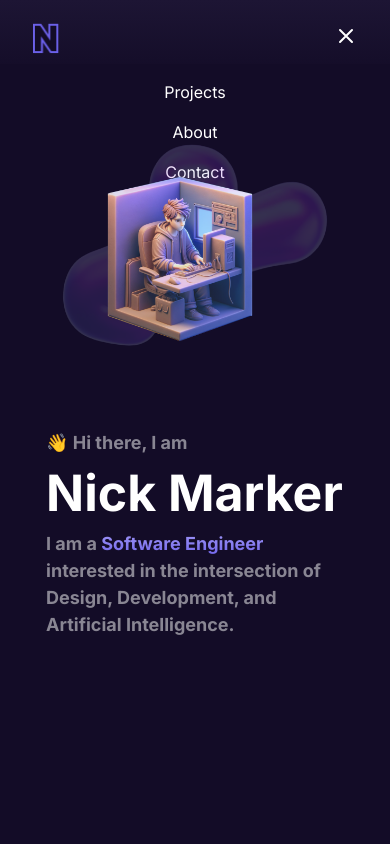
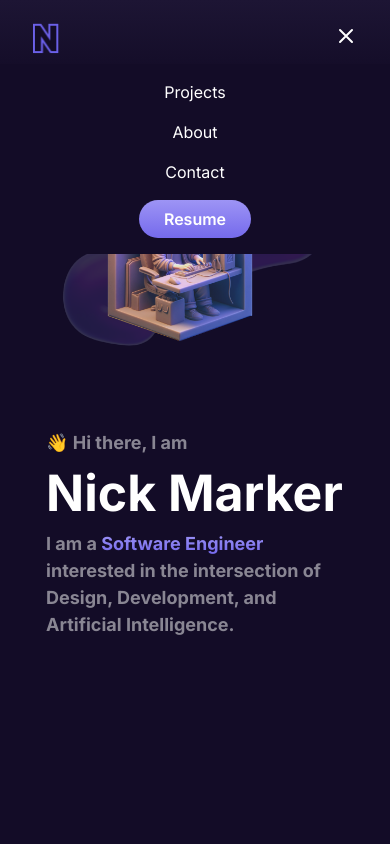
Before and after one commit to ncmarker/personal_website, a React (Create React App) app: page / in a window 390 px wide. Both pictures are taken after a click on the button 346 px from the left and 35 px from the top of the page. Shown: the top 844 px of the page. Built offline with nearby package versions, Linux system fonts and the light colour scheme.

Commit message:
update mobile navbar

```diff
--- a/package.json
+++ b/package.json
@@ -2,7 +2,7 @@
   "name": "react-app",
   "version": "0.1.0",
   "private": true,
-  "homepage": "https://ncmarker.github.io/personal_website",
+  "homepage": "https://nickmarker.com",
   "dependencies": {
     "emailjs-com": "^3.2.0",
     "react": "^18.3.1",
--- a/src/components/composite/Nav.jsx
+++ b/src/components/composite/Nav.jsx
@@ -56,7 +56,7 @@ function Nav() {
       </div>
 
       {isOpen && (
-        <div className="absolute top-16 left-0 w-full bg-color flex flex-col items-center space-y-4 py-4 md:hidden">
+        <div className="absolute bg-color top-16 left-0 w-full bg-color flex flex-col items-center space-y-4 py-4 md:hidden">
           <button onClick={() => handleNavigation('projects')} className="hover:text-white">Projects</button>
           <button onClick={() => handleNavigation('about')} className="hover:text-white">About</button>
           <button onClick={() => handleNavigation('contact')} className="hover:text-white">Contact</button>
--- a/src/components/composite/Nav.scss
+++ b/src/components/composite/Nav.scss
@@ -6,4 +6,5 @@ nav {
 
 .bg-color {
     background-color: $bg-blue;
+    z-index: 999;
 }
```
